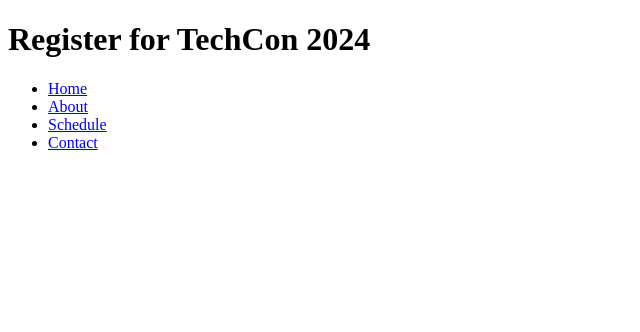
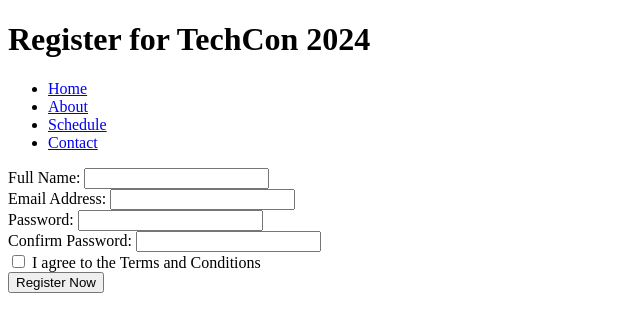
Before and after one commit to IyvonneAyoyi/TechCon_HTML, a plain HTML site: page techcon_website/register.html in a window 1280 px wide. Shown: the whole page, without its empty margins (0-640 px from the left). Drawn offline with Linux system fonts and the light colour scheme.

Commit message:
Add registration form with required fields

```diff
--- a/techcon_website/register.html
+++ b/techcon_website/register.html
@@ -17,6 +17,38 @@
     </ul>
   </nav>
 </header>
+<main>
+  <form action="#" method="post">
+    <div>
+      <label for="fullName">Full Name:</label>
+      <input type="text" id="fullName" name="fullName" required>
+    </div>
+
+    <div>
+      <label for="email">Email Address:</label>
+      <input type="email" id="email" name="email" required>
+    </div>
+
+    <div>
+      <label for="password">Password:</label>
+      <input type="password" id="password" name="password" required>
+    </div>
+
+    <div>
+      <label for="confirmPassword">Confirm Password:</label>
+      <input type="password" id="confirmPassword" name="confirmPassword" required>
+    </div>
+
+    <div>
+      <input type="checkbox" id="terms" name="terms" required>
+      <label for="terms">I agree to the Terms and Conditions</label>
+    </div>
+
+    <div>
+      <button type="submit">Register Now</button>
+    </div>
+  </form>
+</main>
 
 </body>
 </html>
```
